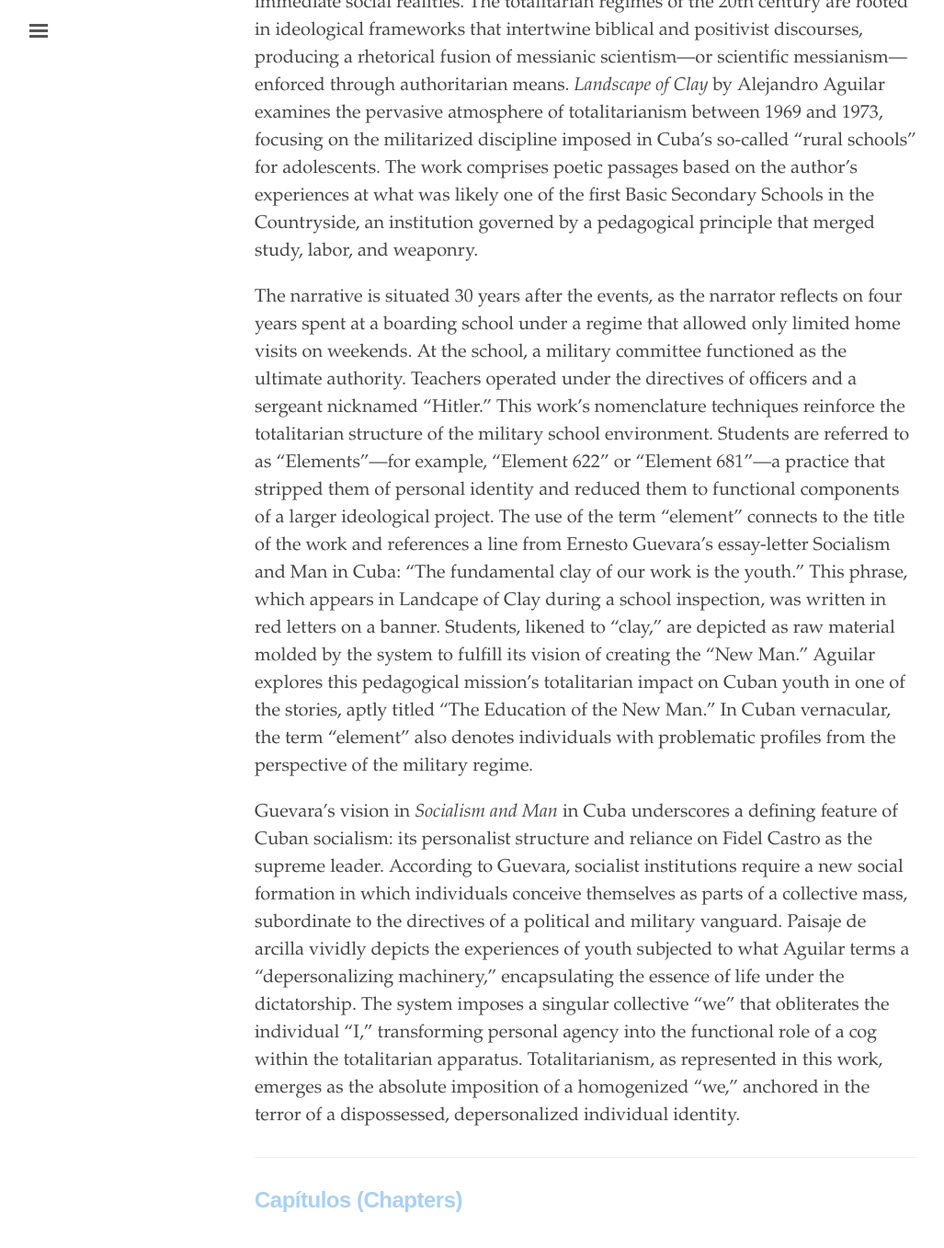
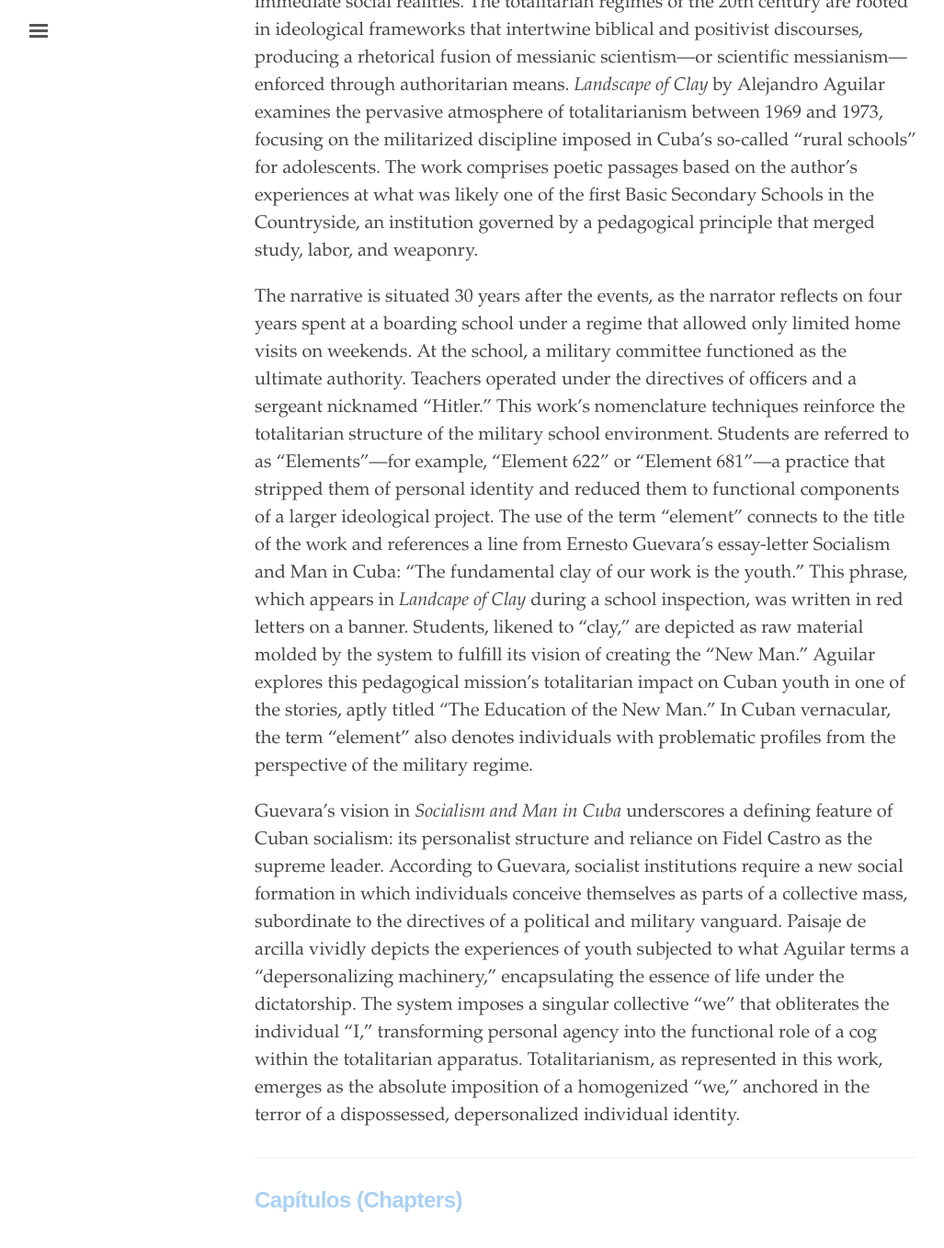
Before and after one commit to edicionesdereparto/paisajedearcilla, a Jekyll site: the page built from index.html, in a window 1280 px wide and 1400 px high, scrolled down 1944 px. Shown: the top 1357 px of the window at 92% size, without its empty margins (3-1030 px from the left). Built offline with Jekyll 4.4.1, drawn with Linux system fonts in a browser that asks for light colours.

```diff
--- a/index.html
+++ b/index.html
@@ -29,10 +29,10 @@ title: "Paisaje de Arcilla (Landscape of Clay)"
   The political regime in Cuba has operated for over half a century as a dictatorship defined by military, personalist, and one-party rule. Its economic and cultural policies adhere to the principles of totalitarianism, driven by a fundamental ambition to assimilate individuals into an institutionalized ideology through a militarized vanguard. As a political project, totalitarianism seeks to manipulate the social archive as a means to construct political identities, often at odds with immediate social realities. The totalitarian regimes of the 20th century are rooted in ideological frameworks that intertwine biblical and positivist discourses, producing a rhetorical fusion of messianic scientism—or scientific messianism—enforced through authoritarian means. <i>Landscape of Clay</i> by Alejandro Aguilar examines the pervasive atmosphere of totalitarianism between 1969 and 1973, focusing on the militarized discipline imposed in Cuba’s so-called “rural schools” for adolescents. The work comprises poetic passages based on the author’s experiences at what was likely one of the first Basic Secondary Schools in the Countryside, an institution governed by a pedagogical principle that merged study, labor, and weaponry.
   </p>
   <p>
-  The narrative is situated 30 years after the events, as the narrator reflects on four years spent at a boarding school under a regime that allowed only limited home visits on weekends. At the school, a military committee functioned as the ultimate authority. Teachers operated under the directives of officers and a sergeant nicknamed “Hitler.” This work’s nomenclature techniques reinforce the totalitarian structure of the military school environment. Students are referred to as “Elements”—for example, “Element 622” or “Element 681”—a practice that stripped them of personal identity and reduced them to functional components of a larger ideological project. The use of the term “element” connects to the title of the work and references a line from Ernesto Guevara’s essay-letter Socialism and Man in Cuba: “The fundamental clay of our work is the youth.” This phrase, which appears in Landcape of Clay during a school inspection, was written in red letters on a banner. Students, likened to “clay,” are depicted as raw material molded by the system to fulfill its vision of creating the “New Man.” Aguilar explores this pedagogical mission’s totalitarian impact on Cuban youth in one of the stories, aptly titled “The Education of the New Man.” In Cuban vernacular, the term “element” also denotes individuals with problematic profiles from the perspective of the military regime.
+  The narrative is situated 30 years after the events, as the narrator reflects on four years spent at a boarding school under a regime that allowed only limited home visits on weekends. At the school, a military committee functioned as the ultimate authority. Teachers operated under the directives of officers and a sergeant nicknamed “Hitler.” This work’s nomenclature techniques reinforce the totalitarian structure of the military school environment. Students are referred to as “Elements”—for example, “Element 622” or “Element 681”—a practice that stripped them of personal identity and reduced them to functional components of a larger ideological project. The use of the term “element” connects to the title of the work and references a line from Ernesto Guevara’s essay-letter <i></i>Socialism and Man in Cuba</i>: “The fundamental clay of our work is the youth.” This phrase, which appears in <i>Landcape of Clay</i> during a school inspection, was written in red letters on a banner. Students, likened to “clay,” are depicted as raw material molded by the system to fulfill its vision of creating the “New Man.” Aguilar explores this pedagogical mission’s totalitarian impact on Cuban youth in one of the stories, aptly titled “The Education of the New Man.” In Cuban vernacular, the term “element” also denotes individuals with problematic profiles from the perspective of the military regime.
   </p>
   <p>
-  Guevara’s vision in <i>Socialism and Man</i> in Cuba underscores a defining feature of Cuban socialism: its personalist structure and reliance on Fidel Castro as the supreme leader. According to Guevara, socialist institutions require a new social formation in which individuals conceive themselves as parts of a collective mass, subordinate to the directives of a political and military vanguard. Paisaje de arcilla vividly depicts the experiences of youth subjected to what Aguilar terms a “depersonalizing machinery,” encapsulating the essence of life under the dictatorship. The system imposes a singular collective “we” that obliterates the individual “I,” transforming personal agency into the functional role of a cog within the totalitarian apparatus. Totalitarianism, as represented in this work, emerges as the absolute imposition of a homogenized “we,” anchored in the terror of a dispossessed, depersonalized individual identity.
+  Guevara’s vision in <i>Socialism and Man in Cuba</i> underscores a defining feature of Cuban socialism: its personalist structure and reliance on Fidel Castro as the supreme leader. According to Guevara, socialist institutions require a new social formation in which individuals conceive themselves as parts of a collective mass, subordinate to the directives of a political and military vanguard. Paisaje de arcilla vividly depicts the experiences of youth subjected to what Aguilar terms a “depersonalizing machinery,” encapsulating the essence of life under the dictatorship. The system imposes a singular collective “we” that obliterates the individual “I,” transforming personal agency into the functional role of a cog within the totalitarian apparatus. Totalitarianism, as represented in this work, emerges as the absolute imposition of a homogenized “we,” anchored in the terror of a dispossessed, depersonalized individual identity.
   </p>
 </div>
 
```
